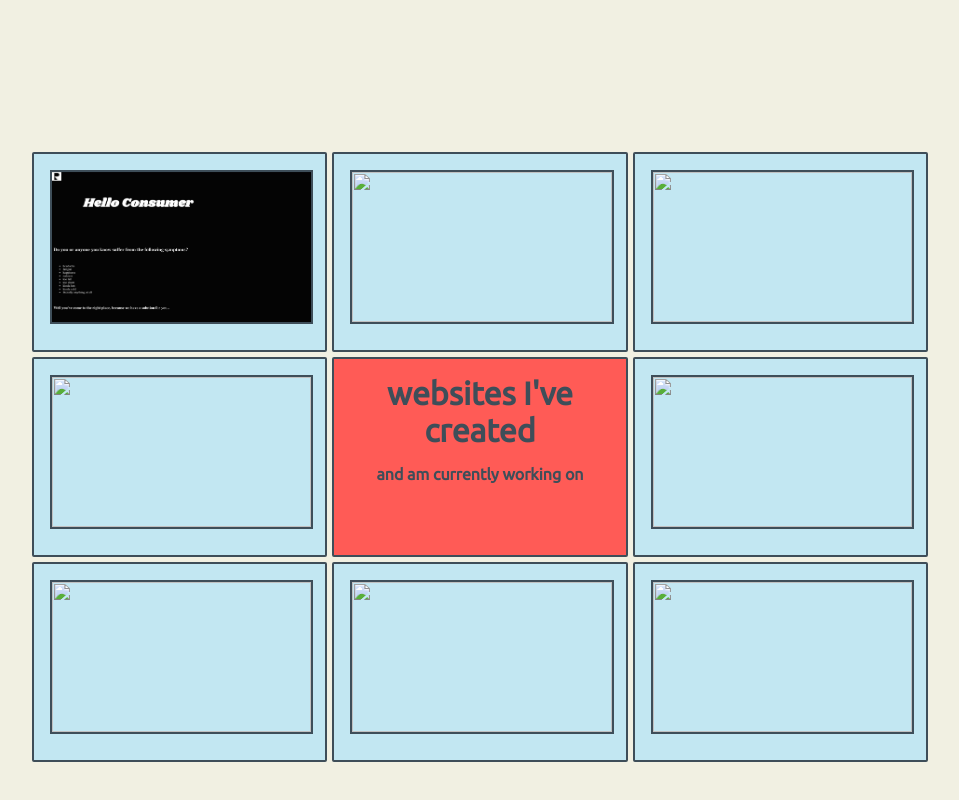
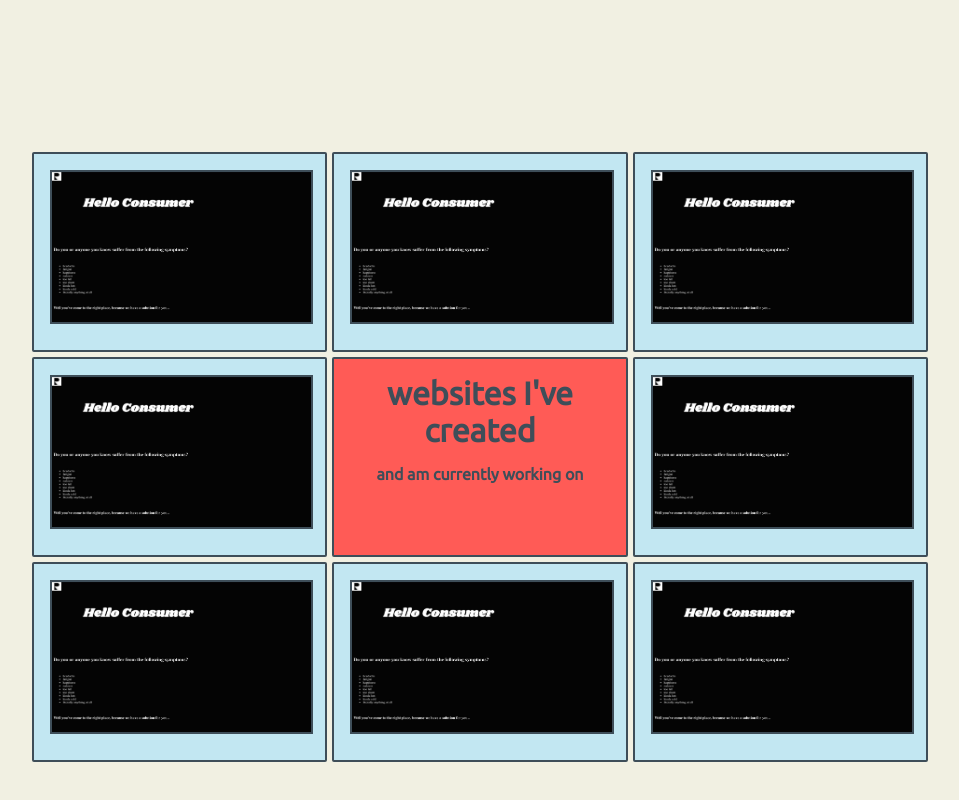
Before and after one commit to zackasdf/zackasdf.github.io, a plain HTML site: page index.html in a window 1280 px wide. Shown: the part 1848-2648 px from the top of the page, without its empty margins (160-1119 px from the left). Drawn offline with nearby package versions, Linux system fonts and the light colour scheme; some packages are replaced by stand-ins of ours.

Commit message:
Update index.html

```diff
--- a/index.html
+++ b/index.html
@@ -36,7 +36,7 @@
     <main>
         <article id="home">
 
-            <img id=" home_content_img" src="../Portfolio Website/images/selfie.png">
+            <img id=" home_content_img" src="../../images/selfie.png">
             <div class="home_content">
                 <div id="home_content_header">
                     23 year old Web Developer, Designer, and Artist raised in Kansas and living in Omaha Nebraska.
@@ -144,15 +144,15 @@
                     </a>
                 </div>
                 <div>
-                    <a href="https://www.interfacestudentshowcase.com/media/zackmsmith//HW3/html/index.html" target="_blank"><img id="grid_div_img" src="../Portfolio Website/images/webpage1.jpg">
+                    <a href="https://www.interfacestudentshowcase.com/media/zackmsmith//HW3/html/index.html" target="_blank"><img id="grid_div_img" src="../../images/webpage1.jpg">
                     </a>
                 </div>
                 <div>
-                    <a href="https://www.interfacestudentshowcase.com/media/zackmsmith//HW3/html/index.html" target="_blank"><img id="grid_div_img" src="../Portfolio Website/images/webpage1.jpg">
+                    <a href="https://www.interfacestudentshowcase.com/media/zackmsmith//HW3/html/index.html" target="_blank"><img id="grid_div_img" src="../../images/webpage1.jpg">
                     </a>
                 </div>
                 <div>
-                    <a href="https://www.interfacestudentshowcase.com/media/zackmsmith//HW3/html/index.html" target="_blank"><img id="grid_div_img" src="../Portfolio Website/images/webpage1.jpg">
+                    <a href="https://www.interfacestudentshowcase.com/media/zackmsmith//HW3/html/index.html" target="_blank"><img id="grid_div_img" src="../../images/webpage1.jpg">
                     </a>
                 </div>
                 <div id="grid_title">
@@ -162,19 +162,19 @@
                     </p>
                 </div>
                 <div>
-                    <a href="https://www.interfacestudentshowcase.com/media/zackmsmith//HW3/html/index.html" target="_blank"><img id="grid_div_img" src="../Portfolio Website/images/webpage1.jpg">
+                    <a href="https://www.interfacestudentshowcase.com/media/zackmsmith//HW3/html/index.html" target="_blank"><img id="grid_div_img" src="../../images/webpage1.jpg">
                     </a>
                 </div>
                 <div>
-                    <a href="https://www.interfacestudentshowcase.com/media/zackmsmith//HW3/html/index.html" target="_blank"><img id="grid_div_img" src="../Portfolio Website/images/webpage1.jpg">
+                    <a href="https://www.interfacestudentshowcase.com/media/zackmsmith//HW3/html/index.html" target="_blank"><img id="grid_div_img" src="../../images/webpage1.jpg">
                     </a>
                 </div>
                 <div>
-                    <a href="https://www.interfacestudentshowcase.com/media/zackmsmith//HW3/html/index.html" target="_blank"><img id="grid_div_img" src="../Portfolio Website/images/webpage1.jpg">
+                    <a href="https://www.interfacestudentshowcase.com/media/zackmsmith//HW3/html/index.html" target="_blank"><img id="grid_div_img" src="../../images/webpage1.jpg">
                     </a>
                 </div>
                 <div>
-                    <a href="https://www.interfacestudentshowcase.com/media/zackmsmith//HW3/html/index.html" target="_blank"><img id="grid_div_img" src="../Portfolio Website/images/webpage1.jpg">
+                    <a href="https://www.interfacestudentshowcase.com/media/zackmsmith//HW3/html/index.html" target="_blank"><img id="grid_div_img" src="../../images/webpage1.jpg">
                     </a>
                 </div>
             </div>
```
